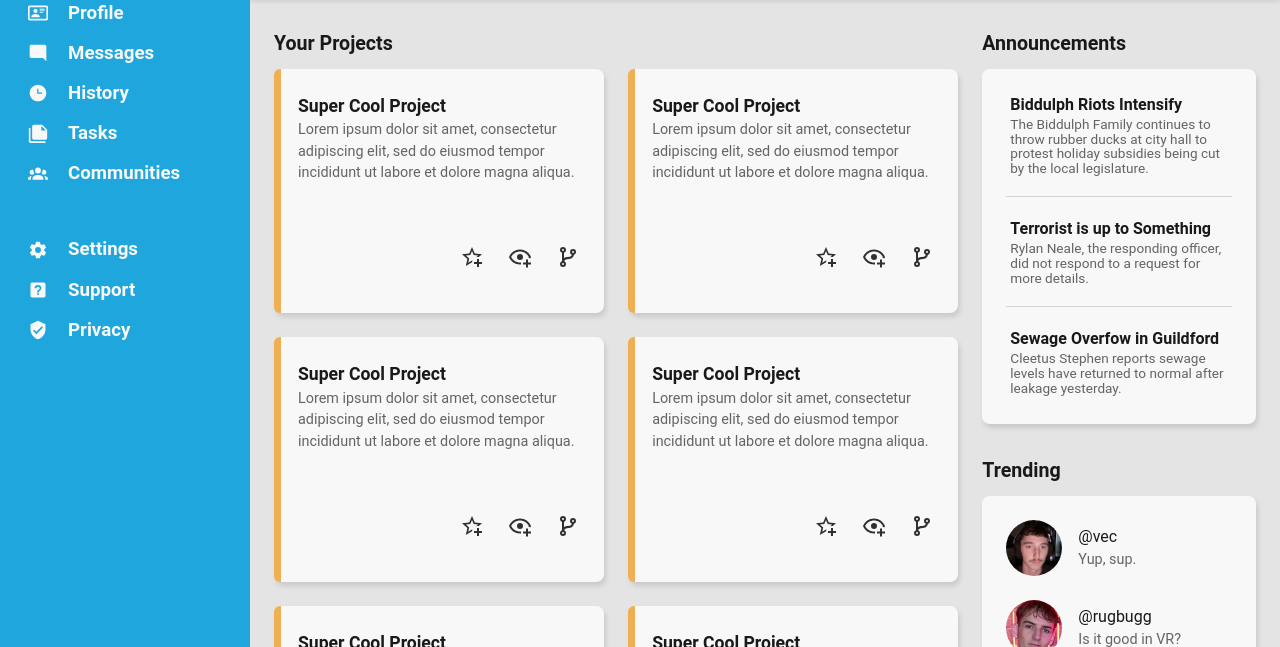
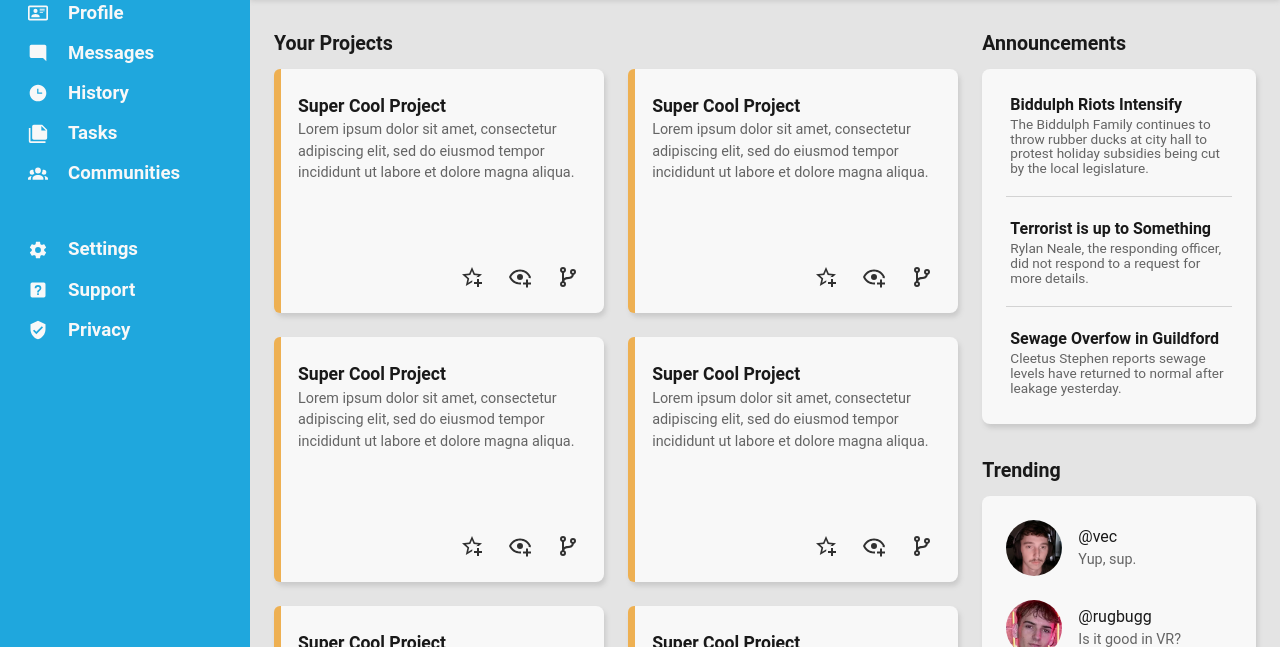
Before and after one commit to aguvai/odin-admin-dashboard, a plain HTML site: page index.html in a window 1280 px wide. Shown: the part 153-800 px from the top of the page. Drawn offline with Linux system fonts and the light colour scheme; a web font is replaced by a local one.

Commit message:
Change alignment of .project-buttons-container
Previously, the .project-buttons-container was not properly aligned and
was positioning itself in visually abnormal places on the vertical axis
within cards.

Its height was changed to reflect the maximum height of a button and
now aligns itself to the bottom of its parent card.

```diff
--- a/styles.css
+++ b/styles.css
@@ -401,11 +401,13 @@ main .text-header {
 .project-card .project-buttons-container {
   display: flex;
   justify-content: right;
-  gap: 1.5em
+  gap: 1.5em;
+  height: 1.5rem;
+  align-self: end;
 }
 
 .project-buttons-container > * {
-  width: 1.5em;
+  width: 1.5rem;
   padding: 0px;
   margin: 0px;
   border-style: none;
```
